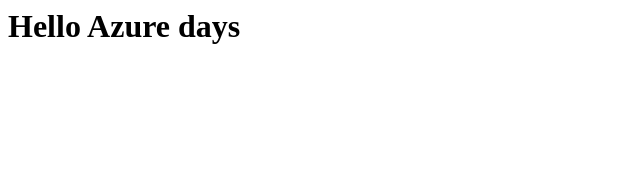
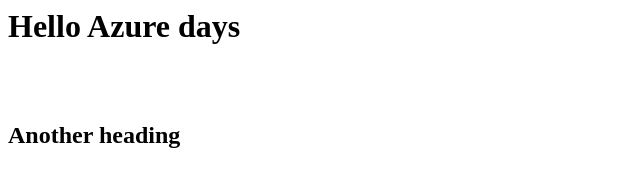
Before and after one commit to Yashasvi191/git-azure, a plain HTML site: page index.html in a window 1280 px wide. Shown: the whole page, without its empty margins (0-640 px from the left). Drawn offline with Linux system fonts and the light colour scheme.

Commit message:
update index

```diff
--- a/index.html
+++ b/index.html
@@ -1,5 +1,7 @@
 <html>
 <body>
 <h1> Hello Azure days </h1>
+  <br></br>
+  <h2> Another heading </h2>
 </body>
 </html>
```
